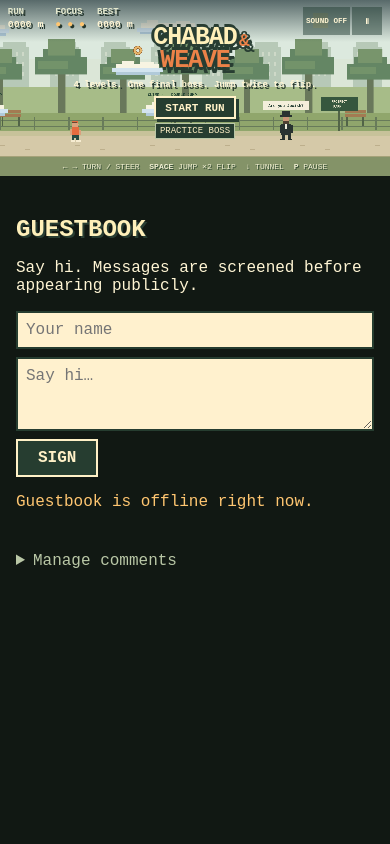
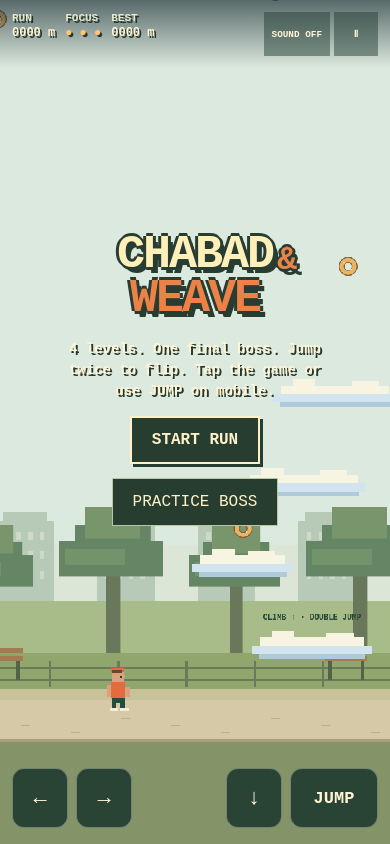
Before and after one commit to josephruocco/c_and_w, a website: page index.html in a window 390 px wide. Shown: the top 844 px of the page. Drawn offline with Linux system fonts and the light colour scheme; no server answers.

Commit message:
Make mobile gameplay fill the portrait viewport

```diff
--- a/boss.js
+++ b/boss.js
@@ -21,7 +21,7 @@
   clearTimeout(toastTimer);
   $('toast').style.opacity = 0;
   $('practice').classList.add('hidden');
-  overlay('', 'MOSHIAH RV', 'FINAL BOSS · Dodge five charges. Arrows move. Space jumps.', 'FACE THE RV');
+  overlay('', 'MOSHIAH RV', portrait?'Dodge five charges. Use arrows to move. Tap to jump.':'FINAL BOSS · Dodge five charges. Arrows move. Space jumps.', 'FACE THE RV');
   hud();
 }
 
@@ -135,7 +135,7 @@
 
 function drawBossHud() {
   if (!boss.active || state === 'bossIntro') return;
-  rect(365, 90, 470, 54, '#203c30');
-  text(`MOSHIAH RV · ${boss.dodges}/${BOSS_DODGES} DODGED`, W / 2, 112, 16, '#fff1c7', 'center');
-  for (let i = 0; i < BOSS_DODGES; i++) rect(388 + i * 88, 125, 72, 8, i < boss.dodges ? '#dfc96e' : '#506450');
+  rect(W / 2 - 235, portrait ? 150 : 90, 470, 54, '#203c30');
+  text(`MOSHIAH RV · ${boss.dodges}/${BOSS_DODGES} DODGED`, W / 2, portrait ? 172 : 112, 16, '#fff1c7', 'center');
+  for (let i = 0; i < BOSS_DODGES; i++) rect(W / 2 - 212 + i * 88, portrait ? 185 : 125, 72, 8, i < boss.dodges ? '#dfc96e' : '#506450');
 }
--- a/game.js
+++ b/game.js
@@ -1,7 +1,25 @@
 'use strict';
 const canvas=document.querySelector('#game'), ctx=canvas.getContext('2d');
 const $=id=>document.getElementById(id);
-const W=1200,H=540,GROUND=430;
+const GROUND=430;
+let W=1200,H=540,portrait=false,sceneOffset=0;
+function resizeGame(){
+  const bounds=canvas.getBoundingClientRect();
+  if(!bounds.width||!bounds.height)return;
+  const oldW=W;
+  portrait=bounds.height>bounds.width;
+  W=portrait?600:1200;
+  H=portrait?Math.round(W*bounds.height/bounds.width):540;
+  sceneOffset=portrait?H-640:0;
+  canvas.width=W;canvas.height=H;
+  if(boss.active){
+    player.x=Math.max(60,Math.min(W-60,player.x*W/oldW));
+    boss.x*=W/oldW;
+  }else{
+    const nextX=portrait?180:230;
+    camera+=player.x-nextX;player.x=nextX;
+  }
+}
 let state='ready', zone='park', distance=0, camera=0, focus=3, bagels=0, best=0, tick=0, invincible=0, tunnelUntil=0, last=0, spawnAt=550, hatchAt=1000, sound=false, audio;
 try{best=Number(localStorage.getItem('cw-best'))||0}catch{}
 const keys=new Set(), people=[], pickups=[], hatches=[];
@@ -22,9 +40,9 @@
 function drawLevelProgress(){
   if(state!=='running'||boss.active)return;
   const progress=Math.min(1,(distance-(level-1)*LEVEL_LENGTH)/LEVEL_LENGTH);
-  rect(24,494,W-48,5,'#405942');rect(24,494,(W-48)*progress,5,'#f5d67d');
-  text(`LEVEL ${level}/4 · ${LEVEL_NAMES[level-1]}`,24,516,11,'#fff1ce');
-  text(`${Math.max(0,Math.ceil(level*LEVEL_LENGTH-distance))}m TO ${level===4?'FINAL BOSS':'LEVEL '+(level+1)}`,W-24,516,11,'#fff1ce','right');
+  rect(24,portrait?H-150:494,W-48,5,'#405942');rect(24,portrait?H-150:494,(W-48)*progress,5,'#f5d67d');
+  text(`LEVEL ${level}/4 · ${LEVEL_NAMES[level-1]}`,24,portrait?H-128:516,11,'#fff1ce');
+  text(`${Math.max(0,Math.ceil(level*LEVEL_LENGTH-distance))}m TO ${level===4?'FINAL BOSS':'LEVEL '+(level+1)}`,W-24,portrait?H-128:516,11,'#fff1ce','right');
 }
 const player={x:230,y:GROUND,vy:0,grounded:true,airJump:true,flip:0,climbing:false};
 const colors={ink:'#233d32',skin:'#d9a17c',orange:'#e56b3f'};
@@ -34,7 +52,7 @@
 let toastTimer;
 function toast(s){$('toast').textContent=s;$('toast').style.opacity=1;clearTimeout(toastTimer);toastTimer=setTimeout(()=>$('toast').style.opacity=0,2200)}
 function hud(){$('distance').textContent=String(Math.floor(distance)).padStart(4,'0')+' m';$('best').textContent=String(Math.floor(best)).padStart(4,'0')+' m';$('focus').textContent='● '.repeat(focus)+'○ '.repeat(3-focus);$('zone').textContent=boss.active?'FINAL BOSS':`L${level} · `+(zone==='tunnel'?'UNDERGROUND':grace>0?'PEARLY GATES':player.y< -600?'OUTER SPACE':player.y<200?'CLOUD ROUTE':'PROSPECT PARK')}
-function start(){cloudSeed=Math.floor(Math.random()*1000000);player.platform=null;player.climbing=false;level=1;boss.active=false;boss.phase='warning';$('practice').classList.add('hidden');state='running';zone='park';direction=1;tunnelTravel=0;viewY=0;grace=0;clouds.length=0;skyRoutes.clear();usedRefuges.clear();loadedBlocks.clear();distance=0;camera=0;focus=3;bagels=0;tick=0;invincible=0;tunnelUntil=0;spawnAt=550;hatchAt=1000;people.length=pickups.length=hatches.length=0;player.x=230;player.y=GROUND;player.vy=0;player.grounded=true;player.airJump=true;player.flip=0;populateSky();$('overlay').classList.add('hidden');$('conversation').classList.add('hidden');$('pause').textContent='Ⅱ';$('pause').setAttribute('aria-label','Pause game');keys.clear();clearTimeout(toastTimer);$('toast').style.opacity=0;hud();tone(360)}
+function start(){cloudSeed=Math.floor(Math.random()*1000000);player.platform=null;player.climbing=false;level=1;boss.active=false;boss.phase='warning';$('practice').classList.add('hidden');state='running';zone='park';direction=1;tunnelTravel=0;viewY=0;grace=0;clouds.length=0;skyRoutes.clear();usedRefuges.clear();loadedBlocks.clear();distance=0;camera=0;focus=3;bagels=0;tick=0;invincible=0;tunnelUntil=0;spawnAt=550;hatchAt=1000;people.length=pickups.length=hatches.length=0;player.x=portrait?180:230;player.y=GROUND;player.vy=0;player.grounded=true;player.airJump=true;player.flip=0;populateSky();$('overlay').classList.add('hidden');$('conversation').classList.add('hidden');$('pause').textContent='Ⅱ';$('pause').setAttribute('aria-label','Pause game');keys.clear();clearTimeout(toastTimer);$('toast').style.opacity=0;hud();tone(360)}
 function overlay(tag,title,body,button){$('overlay-tag').textContent=tag;$('overlay-title').innerHTML=title;$('overlay-text').textContent=body;$('start').textContent=button;$('overlay-hint').textContent='PRESS SPACE';$('overlay').classList.remove('hidden')}
 function pause(){if(state==='running'){state='paused';keys.clear();overlay('','PAUSED','','RESUME');$('pause').textContent='▶';$('pause').setAttribute('aria-label','Resume game')}else if(state==='paused'){state='running';$('overlay').classList.add('hidden');$('pause').textContent='Ⅱ';$('pause').setAttribute('aria-label','Pause game')}}
 function end(){state='over';best=Math.max(best,distance);try{localStorage.setItem('cw-best',String(Math.floor(best)))}catch{}hud();overlay('','RUN OVER',`${Math.floor(distance)} m · ${bagels} bagels`,'TRY AGAIN');tone(150,.25)}
@@ -51,8 +69,8 @@
 function runner(x,y){const phase=Math.sin(tick*14),leg=!player.grounded?8:phase*10;rect(x-10,y-60,21,6,colors.orange);rect(x-7,y-54,17,16,colors.skin);rect(x+7,y-50,6,5,colors.skin);rect(x-9,y-39,21,24,colors.orange);rect(x-7,y-15,19,8,'#274a43');rect(x-8-leg/2,y-8,7,10,'#274a43');rect(x+5+leg/2,y-8,7,10,'#274a43');rect(x-11-leg/2,y+1,12,5,'#f6ecd1');rect(x+5+leg/2,y+1,13,5,'#f6ecd1');rect(x-16,y-35+phase*3,7,19,colors.skin);rect(x+13,y-32-phase*3,7,16,colors.skin);rect(x-7,y-57,15,4,'#684632');rect(x+4,y-48,3,3,colors.ink)}
 function person(x,y,phase=0){const step=Math.sin(tick*5+phase)*4;rect(x-12,y-67,25,15,'#293331');rect(x-19,y-54,38,5,'#293331');rect(x-9,y-49,19,18,'#c89777');rect(x-10,y-37,20,11,'#4e4033');rect(x-14,y-26,29,34,'#293331');rect(x-2,y-26,6,14,'#eeebdc');rect(x-20,y-25,7,25,'#293331');rect(x+15,y-25,7,25,'#293331');rect(x-13,y+8,10,12+step,'#293331');rect(x+5,y+8,10,12-step,'#293331');rect(x-17,y+18+step,14,5,'#222e29');rect(x+5,y+18-step,14,5,'#222e29')}
 function tree(x,y,s){rect(x-7*s,y-95*s,14*s,100*s,'#69785b');rect(x-37*s,y-125*s,73*s,43*s,'#648664');rect(x-52*s,y-110*s,100*s,34*s,'#648664');rect(x-27*s,y-143*s,53*s,31*s,'#78956c');rect(x-46*s,y-102*s,58*s,15*s,'#73936a')}
-function background(){if(zone==='park'){rect(0,0,W,H,'#dbe6d7');rect(0,0,W,180,'#dce9de');rect(963,40,47,47,'#f5efbf');for(let i=-1;i<11;i++){const x=i*155-(camera*.12%155);rect(x,144,89,135,'#b7c9b7');rect(x+10,130,69,14,'#b7c9b7');for(let j=0;j<4;j++)for(let k=0;k<3;k++)rect(x+13+j*18,160+k*30,7,12,'#ced9c8')}rect(0,267,W,116,'#a7bc88');for(let i=-1;i<10;i++)tree(i*190-(camera*.32%190),350,1.4+(i%2)*.2);rect(0,347,W,55,'#90a66c');for(let i=-1;i<14;i++){const x=i*105-(camera*.6%105);rect(x,358,4,41,'#687b5a');rect(x,368,105,3,'#687b5a');rect(x,387,105,3,'#687b5a')}for(let i=-1;i<4;i++){const x=i*530-(camera*.6%530);rect(x,339,65,8,'#a37b52');rect(x,351,65,7,'#a37b52');rect(x+5,358,5,30,'#526447');rect(x+55,358,5,30,'#526447')}rect(0,401,W,17,'#c7c29a');rect(0,418,W,64,'#d5c9a8');rect(0,482,W,58,'#849368');for(let i=0;i<40;i++)rect((i*77-camera*.9%77),446+(i%3)*11,14,2,'#bdaf8c');rect(0,479,W,4,'#a5a279');const signX=1040-camera*.6%1700;rect(signX,307,5,96,'#526447');rect(signX-52,298,112,42,'#36573e');text('PROSPECT',signX+4,315,10,'#ece8cf','center');text('PARK →',signX+4,330,10,'#ece8cf','center')}
-else{rect(0,0,W,H,'#263831');for(let r=0;r<9;r++)for(let i=-1;i<14;i++){const x=i*100+(r%2)*50-(camera*.5%100);rect(x,55+r*43,96,39,r%2?'#39473a':'#404d3d')}rect(0,0,W,53,'#1c2b27');rect(0,82,W,10,'#7c785a');for(let i=-1;i<5;i++){const x=i*340-camera*.5%340;rect(x,0,13,418,'#22332b');ctx.fillStyle='#eac47312';ctx.beginPath();ctx.moveTo(x+80,113);ctx.lineTo(x-35,418);ctx.lineTo(x+195,418);ctx.closePath();ctx.fill();rect(x+73,54,4,47,'#1c2b27');rect(x+59,99,34,8,'#a28e60');rect(x+65,107,22,9,'#f2ce81')}rect(0,418,W,63,'#8e8970');rect(0,481,W,59,'#34473b');for(let i=0;i<20;i++)rect(i*85-(camera%85),442+(i%3)*14,28,3,'#777963');text('EXIT →',730-camera*.4%1400,210,16,'#9c9b76')}}
+function background(){if(zone==='park'){rect(0,0,W,H,'#dbe6d7');rect(0,0,W,180,'#dce9de');rect(963,40,47,47,'#f5efbf');for(let i=-1;i<11;i++){const x=i*155-(camera*.12%155);rect(x,144,89,135,'#b7c9b7');rect(x+10,130,69,14,'#b7c9b7');for(let j=0;j<4;j++)for(let k=0;k<3;k++)rect(x+13+j*18,160+k*30,7,12,'#ced9c8')}rect(0,267,W,116,'#a7bc88');for(let i=-1;i<10;i++)tree(i*190-(camera*.32%190),350,1.4+(i%2)*.2);rect(0,347,W,55,'#90a66c');for(let i=-1;i<14;i++){const x=i*105-(camera*.6%105);rect(x,358,4,41,'#687b5a');rect(x,368,105,3,'#687b5a');rect(x,387,105,3,'#687b5a')}for(let i=-1;i<4;i++){const x=i*530-(camera*.6%530);rect(x,339,65,8,'#a37b52');rect(x,351,65,7,'#a37b52');rect(x+5,358,5,30,'#526447');rect(x+55,358,5,30,'#526447')}rect(0,401,W,17,'#c7c29a');rect(0,418,W,64,'#d5c9a8');rect(0,482,W,H,'#849368');for(let i=0;i<40;i++)rect((i*77-camera*.9%77),446+(i%3)*11,14,2,'#bdaf8c');rect(0,479,W,4,'#a5a279');const signX=1040-camera*.6%1700;rect(signX,307,5,96,'#526447');rect(signX-52,298,112,42,'#36573e');text('PROSPECT',signX+4,315,10,'#ece8cf','center');text('PARK →',signX+4,330,10,'#ece8cf','center')}
+else{rect(0,0,W,H,'#263831');for(let r=0;r<9;r++)for(let i=-1;i<14;i++){const x=i*100+(r%2)*50-(camera*.5%100);rect(x,55+r*43,96,39,r%2?'#39473a':'#404d3d')}rect(0,0,W,53,'#1c2b27');rect(0,82,W,10,'#7c785a');for(let i=-1;i<5;i++){const x=i*340-camera*.5%340;rect(x,0,13,418,'#22332b');ctx.fillStyle='#eac47312';ctx.beginPath();ctx.moveTo(x+80,113);ctx.lineTo(x-35,418);ctx.lineTo(x+195,418);ctx.closePath();ctx.fill();rect(x+73,54,4,47,'#1c2b27');rect(x+59,99,34,8,'#a28e60');rect(x+65,107,22,9,'#f2ce81')}rect(0,418,W,63,'#8e8970');rect(0,481,W,H,'#34473b');for(let i=0;i<20;i++)rect(i*85-(camera%85),442+(i%3)*14,28,3,'#777963');text('EXIT →',730-camera*.4%1400,210,16,'#9c9b76')}}
 function spaceBackdrop(){
   const high=viewY< -600;
   rect(0,0,W,H,high?'#101a38':viewY< -200?'#607aa5':'#dce9de');
@@ -85,14 +103,14 @@
   }
 }
 function draw(){
-  ctx.clearRect(0,0,W,H);spaceBackdrop();ctx.save();ctx.translate(0,-viewY);
+  ctx.clearRect(0,0,W,H);spaceBackdrop();ctx.save();ctx.translate(0,sceneOffset-viewY);
   if(viewY> -540)background();
-  if(zone!=='tunnel')for(const c of clouds)if(c.x+c.w>camera&&c.x<camera+W&&c.y-viewY> -180&&c.y-viewY<H+40)drawCloud(c);
+  if(zone!=='tunnel')for(const c of clouds)if(c.x+c.w>camera&&c.x<camera+W&&c.y-viewY> -180&&c.y-viewY<H-sceneOffset+40)drawCloud(c);
   for(const h of hatches){let x=h.x-camera;rect(x-40,417,80,14,'#304b3a');rect(x-34,421,68,8,'#182d25');for(let i=0;i<5;i++)rect(x-27+i*13,418,4,12,'#6d8161');rect(x-24,364,48,30,'#f0e9cf');text('↓',x,385,24,colors.ink,'center');text(zone==='park'?'DETOUR':'EXIT',x,354,10,zone==='park'?colors.ink:'#efe8c8','center')}
 for(const b of pickups){let x=b.x-camera,y=b.y+Math.sin(tick*4+b.x)*4;ctx.strokeStyle='#8e5c2f';ctx.lineWidth=9;ctx.beginPath();ctx.arc(x,y,10,0,Math.PI*2);ctx.stroke();ctx.strokeStyle='#e7b56a';ctx.lineWidth=6;ctx.stroke();rect(x-7,y-7,2,2,'#f3dfaa');rect(x+4,y+4,2,2,'#f3dfaa')}
 for(const p of people){
   const x=p.x-camera,y=p.y??GROUND;
-  if(x< -100||x>W+100||y-viewY< -100||y-viewY>H+100)continue;
+  if(x< -100||x>W+100||y-viewY< -100||y-viewY>H-sceneOffset+100)continue;
   person(x,y-23,p.x);
   if(y< -600){
     ctx.strokeStyle='#c2ebef';ctx.lineWidth=3;ctx.beginPath();ctx.arc(x,y-69,29,0,Math.PI*2);ctx.stroke();
@@ -215,6 +233,12 @@
 function action(code){if(state==='running'){if(code==='ArrowLeft'||code==='KeyA')direction=-1;if(code==='ArrowRight'||code==='KeyD')direction=1}if(code==='KeyP'||code==='Escape'){pause();return}if(code==='Space'||code==='ArrowUp'||code==='KeyW'){if(state==='bossIntro'||(state==='over'&&boss.active))startBoss();else if(state==='ready'||state==='over'||state==='won')start();else if(state==='paused')pause();else jump()}}
 window.addEventListener('keydown',e=>{if(e.target.closest?.('input,textarea'))return;if(['Space','ArrowUp','ArrowDown','ArrowLeft','ArrowRight'].includes(e.code))e.preventDefault();if(!e.repeat)action(e.code);keys.add(e.code)});window.addEventListener('keyup',e=>keys.delete(e.code));window.addEventListener('blur',()=>{keys.clear();if(state==='running')pause()});document.addEventListener('visibilitychange',()=>{if(document.hidden&&state==='running')pause()});$('decline').onclick=decline;$('practice').onclick=()=>{start();introduceBoss()};$('start').onclick=()=>{if(state==='paused')pause();else if(state==='bossIntro'||(state==='over'&&boss.active))startBoss();else start()};$('pause').onclick=pause;$('sound').onclick=()=>{sound=!sound;$('sound').textContent=sound?'SOUND ON':'SOUND OFF';$('sound').setAttribute('aria-pressed',String(sound));$('sound').setAttribute('aria-label',sound?'Mute sound':'Enable sound');tone(540)};
 for(const button of document.querySelectorAll('[data-key]')){button.addEventListener('pointerdown',e=>{e.preventDefault();button.setPointerCapture(e.pointerId);keys.add(button.dataset.key);action(button.dataset.key)});for(const event of ['pointerup','pointercancel','lostpointercapture'])button.addEventListener(event,()=>keys.delete(button.dataset.key))}
+canvas.addEventListener('pointerdown',e=>{
+  if(e.pointerType==='mouse'||state!=='running')return;
+  e.preventDefault();jump();
+});
+window.addEventListener('resize',resizeGame);
+resizeGame();
 populateSky();hud();requestAnimationFrame(frame);
 
 // Typing a guestbook message should not leave a run moving in the background.
--- a/index.html
+++ b/index.html
@@ -6,7 +6,7 @@
   <meta name="guestbook-api" content="https://strong-sherbet-334237.netlify.app/api/guestbook">
   <meta name="theme-color" content="#111813">
   <title>Chabad & Weave</title>
-  <link rel="stylesheet" href="style.css?v=guestbook-4">
+  <link rel="stylesheet" href="style.css?v=portrait-1">
 </head>
 <body>
   <main class="arcade" aria-label="Chabad and Weave game">
@@ -27,7 +27,7 @@
       <div id="overlay" class="overlay">
         <span id="overlay-tag">CHABAD & WEAVE</span>
         <h1 id="overlay-title"><span class="title-line">CHABAD<span class="title-amp">&amp;</span></span><br><span>WEAVE</span></h1>
-        <p id="overlay-text">4 levels. One final boss. Jump twice to flip.</p>
+        <p id="overlay-text">4 levels. One final boss. Jump twice to flip. Tap the game or use JUMP on mobile.</p>
         <button id="start">START RUN</button>
         <button id="practice">PRACTICE BOSS</button>
         <small id="overlay-hint">PRESS SPACE</small>
@@ -72,8 +72,8 @@
       <button id="gb-lock" type="button" hidden>Lock admin controls</button>
     </details>
   </section>
-  <script src="boss.js?v=random-entry-3"></script>
-  <script src="game.js?v=guestbook-2"></script>
+  <script src="boss.js?v=portrait-1"></script>
+  <script src="game.js?v=portrait-1"></script>
   <script src="guestbook.js?v=4"></script>
 </body>
 </html>
--- a/style.css
+++ b/style.css
@@ -157,10 +157,7 @@
   .menu-controls button { min-height: 28px; }
   .overlay small { display: none; }
 }
-@media (pointer: coarse) and (orientation: portrait) {
-  .touch-controls { bottom: -65px; }
-  .touch-controls button { height: 48px; width: 56px; }
-}
+
 
 .conversation {
   position: absolute;
@@ -208,7 +205,7 @@
 #gb-list li { background: #203c30; padding: 10px 12px; overflow-wrap: anywhere; }
 #gb-list time { color: #b9c7a6; font-size: .85em; }
 #gb-list p { margin: 4px 0 0; white-space: pre-wrap; }
-@media (pointer: coarse) and (orientation: portrait) { .guestbook { padding-top: 96px; } }
+
 
 .gb-trap { position: absolute; left: -10000px; width: 1px; height: 1px; overflow: hidden; }
 #gb-admin { margin-top: 24px; color: #b9c7a6; }
@@ -217,3 +214,33 @@
 #gb-admin input, #gb-admin button, .gb-delete { font: inherit; padding: 8px 12px; border: 1px solid #b9c7a6; background: #203c30; color: #fff1ce; }
 .gb-delete { margin-top: 10px; cursor: pointer; }
 #gb-admin [hidden] { display: none; }
+
+/* Portrait phones get a full viewport, with controls inside the safe area. */
+@media (orientation: portrait) and (max-width: 900px) {
+  .arcade { width: 100%; height: 100vh; height: 100dvh; }
+  .screen { width: 100%; height: 100%; aspect-ratio: auto; }
+  canvas { touch-action: none; }
+  .scorebar {
+    padding: max(12px, env(safe-area-inset-top)) 12px 12px;
+    gap: 8px; font-size: 11px;
+  }
+  .location, .controlbar { display: none; }
+  .stats { margin: 0 auto 0 0; gap: 10px; }
+  .stats b { font-size: 12px; }
+  .menu-controls { gap: 4px; }
+  .menu-controls button { min-height: 44px; padding: 8px; }
+  #pause { min-width: 44px; }
+  .overlay { inset: 15% 20px 25%; gap: 14px; }
+  .overlay h1 { font-size: clamp(36px, 12cqw, 76px); overflow-wrap: anywhere; }
+  .overlay p { max-width: 32ch; margin: 0; font-size: 14px; line-height: 1.5; }
+  #start, #practice { min-height: 48px; padding: 12px 20px; font-size: 16px; margin: 0; }
+  .overlay small { display: none; }
+  #toast { top: 21%; width: max-content; max-width: 90%; padding: 10px 14px; font-size: 13px; }
+  .touch-controls { display: flex; position: absolute; inset: auto 12px max(16px, env(safe-area-inset-bottom)); gap: 8px; }
+  .touch-controls button { width: 56px; height: 60px; border: 1px solid #d2dec46b; border-radius: 12px; background: #203c30e8; color: #fff5d4; font-size: 22px; font-weight: bold; touch-action: none; user-select: none; -webkit-user-select: none; }
+  .touch-controls button:nth-child(3) { margin-left: auto; }
+  .touch-controls button:last-child { width: 88px; font-size: 17px; }
+  .conversation { padding: 20px; gap: 20px; }
+  .conversation p { padding: 16px; font-size: 24px; text-align: center; }
+  #decline { min-height: 48px; font-size: 16px; }
+}
```
Also changed, not shown: tests/game.test.cjs (+28 -0 lines).
